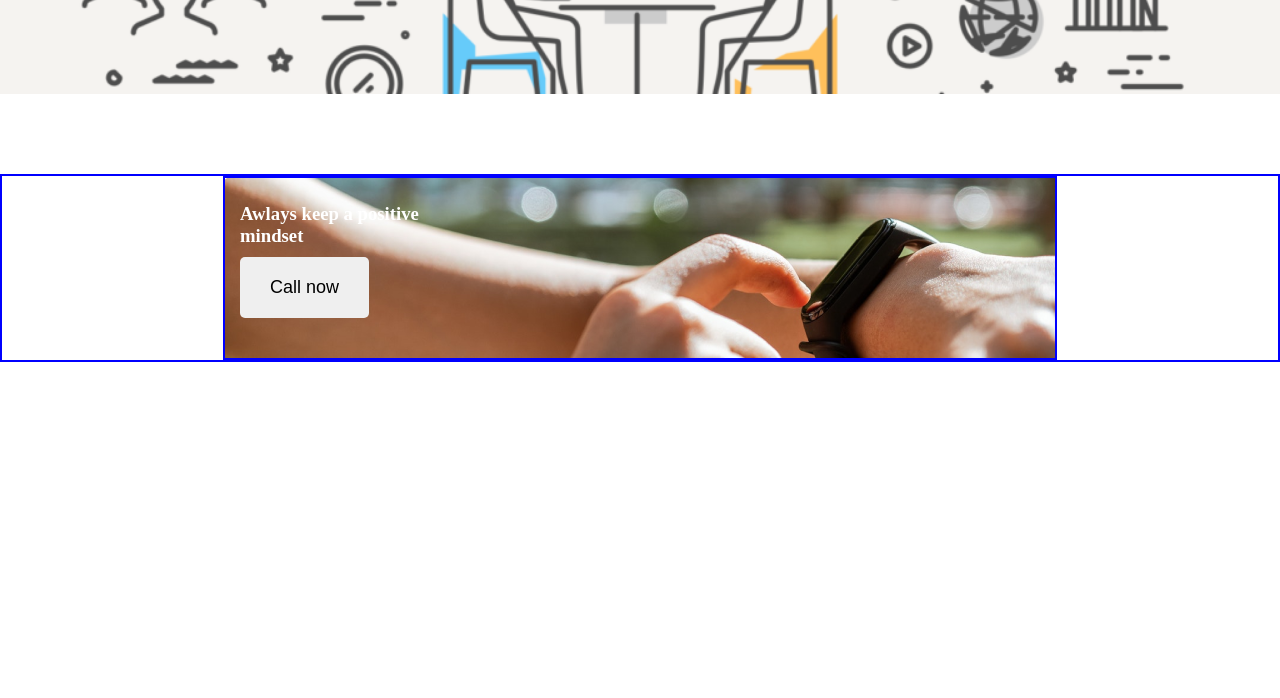
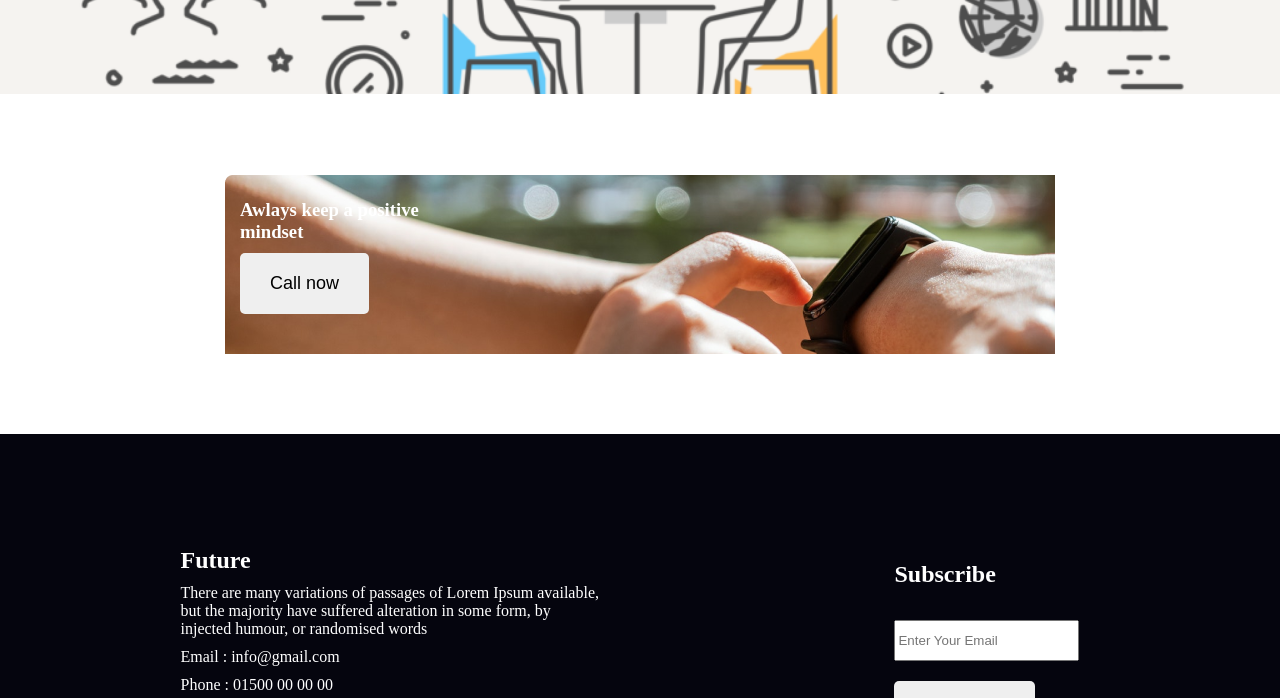
Before and after one commit to emranhe33/New-Year-2023, a plain HTML site: page index.html in a window 1280 px wide. Shown: the part 2556-3254 px from the top of the page. Before the commit the page ends 2998 px from the top, so only its background shows below. Drawn offline with Linux system fonts and the light colour scheme.

Commit message:
footer part addd

```diff
--- a/index.html
+++ b/index.html
@@ -141,6 +141,37 @@
     </main>
 
     <footer>
+        <section class="footer-container">
+
+            <div class="footer-co">
+
+                <div class="footer-detail">
+                    <h2 class="f-d-title">Future</h2>
+                    <p class="f-d-description">
+                        There are many variations of passages of Lorem Ipsum available, <br>  but the majority have suffered alteration in some form, by <br> injected humour, or randomised words
+                    </p>
+
+                    <p class="f-d-description">Email : info@gmail.com</p>
+
+                    <p class="f-d-description">Phone : 01500 00 00 00</p>
+
+                    <img src="images/icons/fb.png" alt="">
+                    <img src="images/icons/twitter.png" alt="">
+                    <img src="images/icons/youtube.png" alt="">
+
+                </div>
+
+                <div class="footer-form">
+                    <h2 class="f-f-title">Subscribe</h2>
+
+                    <input type="email" name="" id="i-field" placeholder="Enter Your Email">
+                    <br>
+                    <button class="btn-white"><a href="#">Subscribe</a></button>
+                </div>
+
+            </div>
+
+        </section>
 
     </footer>
 
--- a/styles/style.css
+++ b/styles/style.css
@@ -153,7 +153,7 @@
 /* <!-- Awlays keep a positive mindset --> */
 
 .positive-mindset {
-    border: 2px solid blue;
+    /* border: 2px solid blue; */
     margin-top: 80px;
     margin-bottom: 80px;
     display: flex;
@@ -168,7 +168,7 @@
 }
 
 .pm-detail {
-    border: 2px solid blue;
+    /* border: 2px solid blue; */
     width: 800px;
     height: 150px;
     padding: 15px;
@@ -182,3 +182,47 @@
 
 
 /* footer part  style */
+
+.footer-container{
+    /* border: 2px solid blue; */
+    margin-top: 80px;
+
+}
+
+
+.footer-co{
+    display: flex;
+    justify-content: space-evenly;
+    align-items: center;
+    background-color: #05050e;
+
+}
+
+.footer-detail{
+    /* border: 2px solid #030325; */
+    margin: 80px;
+    color: white;
+    padding: 15px;
+
+}
+.f-d-title{
+    margin: 10px 0;
+}
+
+.f-d-description{
+    margin: 10px 0;
+}
+
+.footer-form{
+    /* border: 2px solid #00000f; */
+    margin: 100px;
+    color: white;
+    padding: 15px;
+}
+.f-f-title{
+    margin: 12px 0;
+}
+#i-field{
+    height: 35px;
+    margin: 20px 0;
+}
```
